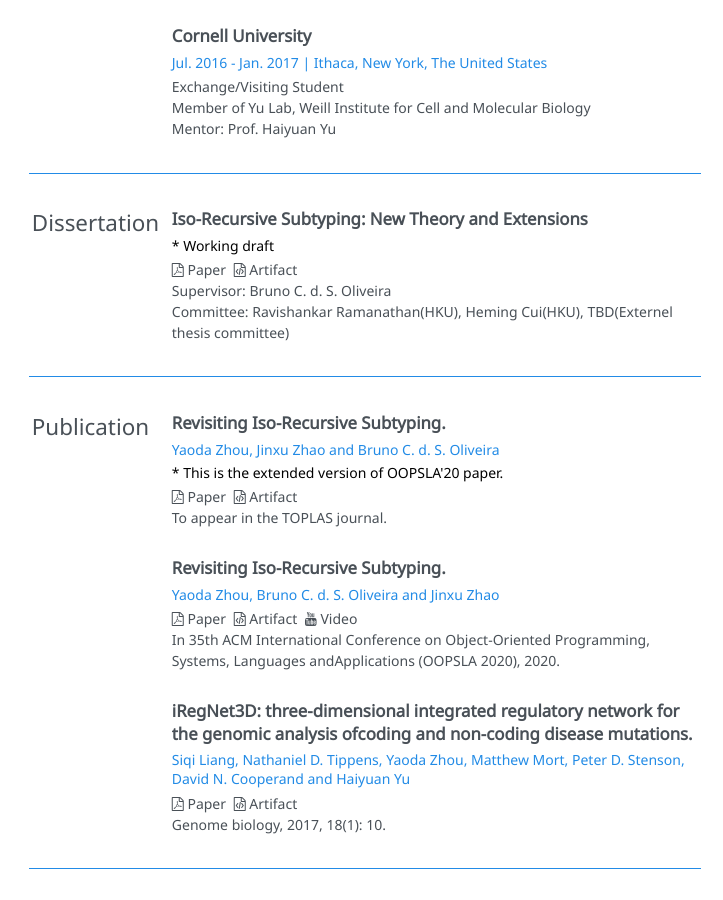
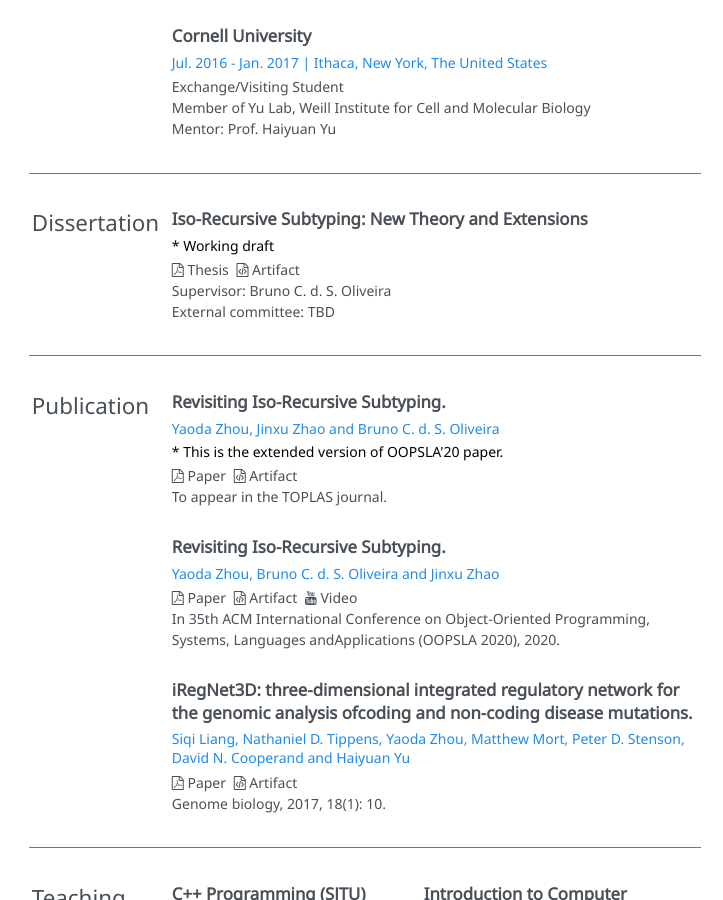
Before and after one commit to juda/juda.github.io, a Jekyll site: the page built from resume.html, in a window 1280 px wide and 900 px high, scrolled down 644 px. Shown: the whole window, without its empty margins (275-998 px from the left). Built offline with Jekyll 4.4.1, drawn with Linux system fonts in a browser that asks for light colours.

Commit message:
update thesis infor

```diff
--- a/_data/resume.yml
+++ b/_data/resume.yml
@@ -50,7 +50,7 @@
     link: https://i.cs.hku.hk/~ydzhou/
     artifact: https://i.cs.hku.hk/~ydzhou/
     supervisor: "Supervisor: Bruno C. d. S. Oliveira"
-    committee: "Committee: Ravishankar Ramanathan(HKU), Heming Cui(HKU), TBD(Externel thesis committee)"
+    committee: "External committee: TBD"
     note: Working draft
 teaching:
   - name: C++ Programming (SJTU)
--- a/_layouts/resume.html
+++ b/_layouts/resume.html
@@ -83,16 +83,11 @@
             {% endif %}
             <div class="block-material">
               <a href="{{ pub.link }}">
-              <i class="fa fa-file-pdf-o aria-hidden="true></i> Paper
+              <i class="fa fa-file-pdf-o aria-hidden="true></i> Thesis
               </a>
               {% if pub.artifact %}
               <a class="a-materail" href="{{ pub.artifact }}">
               <i class="fa fa-file-code-o aria-hidden="true></i> Artifact
-              </a>
-              {% endif %}
-              {% if pub.video %}
-              <a class="a-materail" href="{{ pub.video }}">
-              <i class="fa fa-youtube aria-hidden="true></i> Video
               </a>
               {% endif %}
             </div>
```
